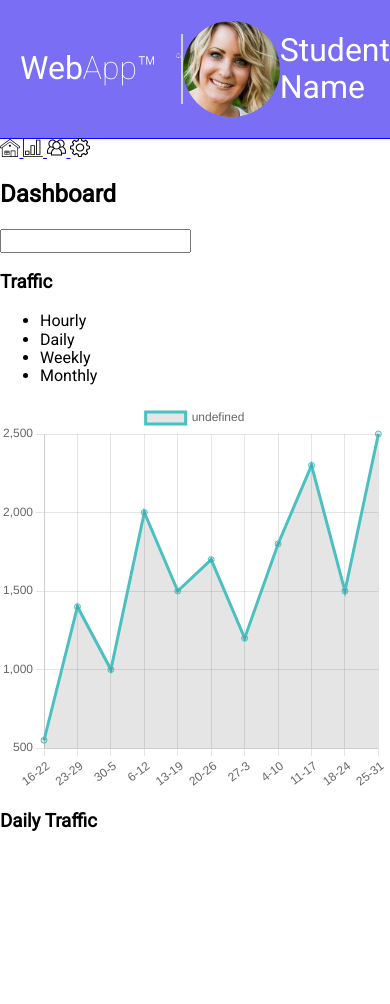
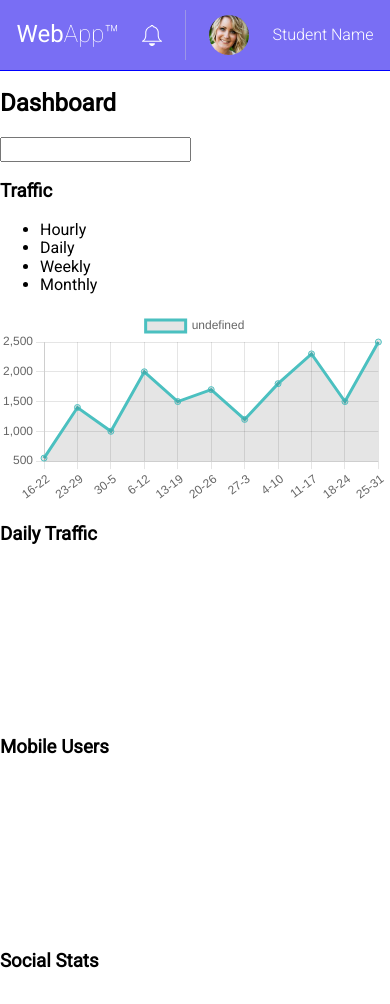
Before and after one commit to FatimaGC/Project-7, a plain HTML site: page web_app_dashboard_v3.2/index.html in a window 390 px wide. Shown: the top 1004 px of the page. Drawn offline with nearby package versions, Linux system fonts and the light colour scheme.

Commit message:
Adjusted header layout in mobile view

```diff
--- a/web_app_dashboard_v3.2/index.html
+++ b/web_app_dashboard_v3.2/index.html
@@ -45,12 +45,13 @@
       <p class="header-profile-name">Student Name</p>
     </header>
 
-    <nav class="navigation">
-      <a href="#">
-        <img class="navigation-icon" src="svgs/home.svg" alt="" />
-      </a>
+    <!-- <nav class="navigation">
+      <div class="navigation-home-link">
+        <a href="#">Home</a>
+      </div>
+      <img class="navigation-icon" src="svgs/home.svg" alt="" /> -->
 
-      <a href="#">
+    <!-- <a href="#">
         <img class="navigation-icon" src="svgs/bar-chart.svg" alt="" />
       </a>
 
@@ -61,7 +62,7 @@
       <a href="#">
         <img class="navigation-icon" src="svgs/settings.svg" alt="" />
       </a>
-    </nav>
+    </nav> -->
 
     <main class="main-content">
       <div>
@@ -84,7 +85,7 @@
         </ul>
 
         <div>
-          <canvas id="traffic-chart" width="200" height="200">/</canvas>
+          <canvas id="traffic-chart">/</canvas>
         </div>
       </section>
 
@@ -107,8 +108,8 @@
       <section class="social-stats">
         <h3>Social Stats</h3>
 
-        <div>
-          <!-- Facebook -->
+        <!-- <div>
+          Facebook
           <div class="social-icon">
             <svg viewBox="0 0 24 24" xmlns="http://www.w3.org/2000/svg">
               <path
@@ -122,7 +123,7 @@
             <p>10,320</p>
           </div>
 
-          <!-- Instagram -->
+          Instagram
           <div class="social-icon">
             <svg viewBox="0 0 24 24" xmlns="http://www.w3.org/2000/svg">
               <path
@@ -136,8 +137,8 @@
             <p>16,445</p>
           </div>
 
-          <!-- Twitter -->
-          <div class="social-icon">
+          Twitter -->
+        <!-- <div class="social-icon">
             <svg viewBox="0 0 24 24" xmlns="http://www.w3.org/2000/svg">
               <path
                 d="M23.954 4.569a10 10 0 01-2.825.775 4.958 4.958 0 002.163-2.723c-.951.555-2.005.959-3.127 1.184a4.92 4.92 0 00-8.384 4.482C7.691 8.094 4.066 6.13 1.64 3.161a4.822 4.822 0 00-.666 2.475c0 1.71.87 3.213 2.188 4.096a4.904 4.904 0 01-2.228-.616v.061a4.923 4.923 0 003.946 4.827 4.996 4.996 0 01-2.212.085 4.937 4.937 0 004.604 3.417 9.868 9.868 0 01-6.102 2.105c-.39 0-.779-.023-1.17-.067a13.995 13.995 0 007.557 2.209c9.054 0 13.999-7.496 13.999-13.986 0-.209 0-.42-.015-.63a9.936 9.936 0 002.46-2.548l-.047-.02z"
@@ -149,7 +150,7 @@
             <p>Twitter</p>
             <p>22,189</p>
           </div>
-        </div>
+        </div> -->
       </section>
 
       <section class="members">
--- a/web_app_dashboard_v3.2/styles/style.css
+++ b/web_app_dashboard_v3.2/styles/style.css
@@ -4,56 +4,68 @@
 
 /* Header Styles */
 .header {
+  align-items: center;
   background-color: #796ef4;
   color: #fff;
   display: flex;
-  align-items: center;
+  grid-area: header;
+  height: 60px;
   justify-content: space-around;
-  grid-area: header;
   outline: 1px solid blue;
+  padding: 5px;
 }
 
 .header-title {
   font-weight: 100;
-  margin: 40px 20px;
+  font-size: 24px;
 }
 
 .header-notification-icon-container {
   fill: #fff;
-  height: 50px;
-  width: 50px;
+  flex-shrink: 0;
+  height: 20px;
+  width: 20px;
 }
 
-.header-notification-icon-container svg {
-  max-width: 100%;
-}
+/* .header-notification-icon-container svg {
+  /* max-width: 100%; */
+/* } */
 
 .header-vertical-line {
-  border-left: 2px solid lightgray;
-  height: 70px;
+  border-left: 1px solid lightgray;
+  height: 50px;
+  opacity: 40%;
 }
 
 .header-profile-photo {
   border-radius: 50%;
+  height: 40px;
+}
+
+.header-profile-photo img {
   max-width: 100%;
-  height: 70%;
 }
 
 .header-profile-name {
-  font-size: 2em;
+  font-size: 16px;
+  font-weight: 300;
 }
 
 .navigation-icon,
 .social-icon {
-  width: 5%;
+  max-width: 100%;
 }
 
 /* Layout */
 
 .navigation {
   grid-area: nav;
+
+  outline: 2px solid green;
 }
 
+/* .navigation-home-link {
+} */
 .main-content {
   display: grid;
   grid-area: main;
@@ -105,8 +117,7 @@
   left: 70%;
 }
 
-/* Media Queries */
-@media (min-width: 768px) {
+/* @media (min-width: 768px) {
   .grid-container {
     grid-template-columns: 55px 1fr;
     grid-template-areas:
@@ -134,4 +145,4 @@
   .settings {
     grid-column: 2 / span 1;
   }
-}
+} */
```
